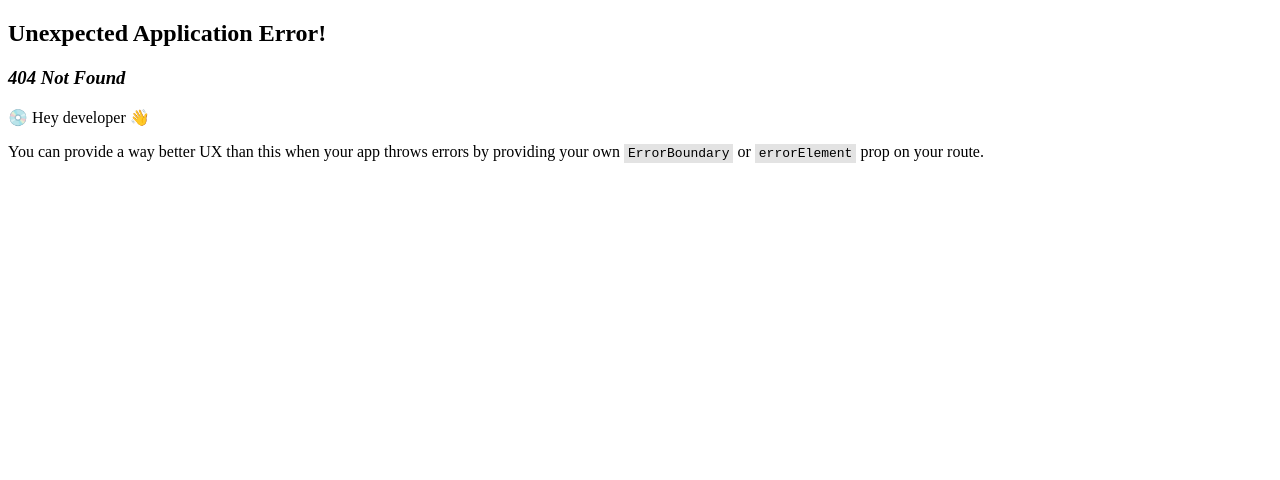
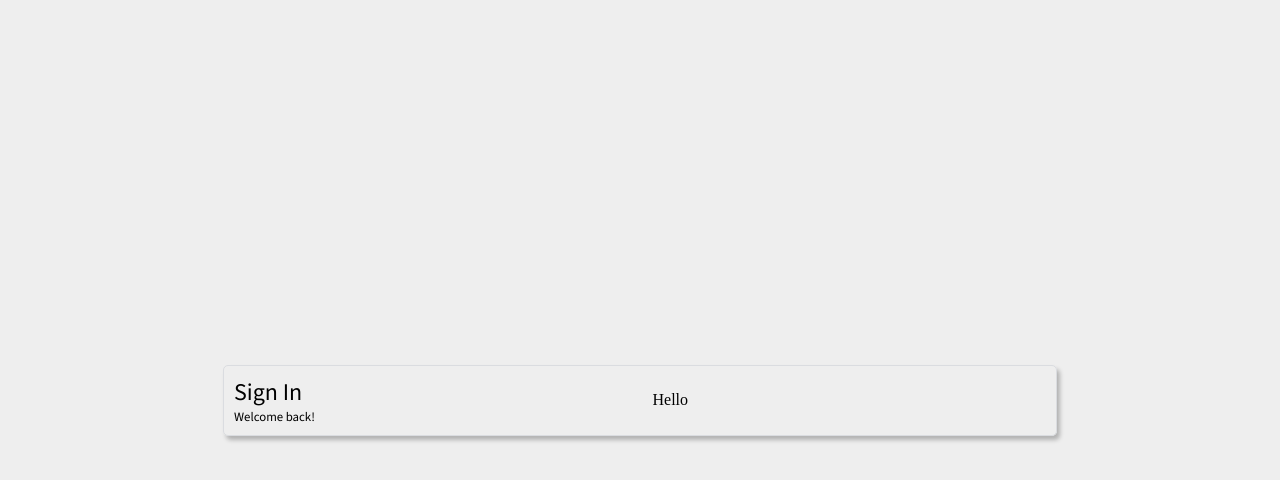
Before and after one commit to ENTL210/PlanUp, a React (Vite) app: page /signin in a window 1280 px wide. Before the commit this address had no page. Shown: the top 480 px of the page. Built offline with nearby package versions, Linux system fonts and the light colour scheme.

Commit message:
Working on the SignIn page

```diff
--- a/index.html
+++ b/index.html
@@ -9,7 +9,12 @@
   <link rel="preconnect" href="https://fonts.gstatic.com" crossorigin>
   <link href="https://fonts.googleapis.com/css2?family=Source+Sans+3:ital,wght@0,200..900;1,200..900&display=swap"
     rel="stylesheet">
-  <title>Vite + React</title>
+  <style>
+    body {
+      margin: 0;
+    }
+  </style>
+  <title>PlanUp</title>
 </head>
 
 <body>
--- a/src/App.jsx
+++ b/src/App.jsx
@@ -2,7 +2,6 @@ import { useState } from 'react'
 
 
 function App() {
-  const [count, setCount] = useState(0)
 
   return (
     <>
--- a/src/Authentication.jsx
+++ /dev/null
@@ -1,45 +0,0 @@
-import styled from "styled-components";
-import {motion} from "framer-motion";
-
-function Authentication() {
-    const Container = styled.div`
-    display: flex;
-    flex-direction: column;
-    align-items: center;
-    justify-content: space-evenly;
-    `
-
-    const Header = styled.div`
-    font-family: 'Source Sans 3', sans-serif;
-    font-weight: 700;
-    font-size: 2rem;
-    width: 100%;
-    `
-
-    const AuthContainer = styled.div`
-    width: 50%;
-    height: 50%;
-    max-width: 1100px;
-    max-height: 800px;
-    display: flex;
-    flex-direction: column;
-    align-items: center;
-    border: solid #DADCe0 1px;
-    box-shadow: 3px 4px 4px rgba(0,0,0, 0.25);
-    `
-
-
-
-    return (
-        <>
-         <Container>
-            <Header>PlanUp</Header>
-            <AuthContainer>
-                Signup
-            </AuthContainer>
-         </Container>
-        </>
-    )
-}
-
-export default Authentication
--- /dev/null
+++ b/src/SignIn.jsx
@@ -0,0 +1,30 @@
+import styled from "styled-components";
+import { motion } from "framer-motion";
+import {
+    PageContainer,
+    AuthContainer,
+    SignInContainer,
+    Description,
+    Text,
+    SmallText
+} from "./styles"
+
+function SignIn() {
+
+
+    return (
+        <PageContainer>
+            <AuthContainer>
+                <Description>
+                    <Text>Sign In</Text>
+                    <SmallText>Welcome back!</SmallText>
+                </Description>
+                <SignInContainer>
+                    Hello
+                </SignInContainer>
+            </AuthContainer>
+        </PageContainer>
+    )
+}
+
+export default SignIn
--- /dev/null
+++ b/src/components/Fieldbox/Fieldbox.jsx
@@ -0,0 +1 @@
+import React from "react";
--- a/src/main.jsx
+++ b/src/main.jsx
@@ -1,7 +1,7 @@
 import React from 'react'
 import ReactDOM from 'react-dom/client'
 import App from './App.jsx'
-import Authentication from './Authentication.jsx'
+import SignIn from './SignIn.jsx'
 import {
   createBrowserRouter,
   RouterProvider,
@@ -19,9 +19,9 @@ const router = createBrowserRouter([
     ),
   },
   {
-    path: "/auth",
+    path: "/signin",
     element: (
-      <Authentication/>
+      <SignIn/>
     )
   },
   {
--- /dev/null
+++ b/src/styles.js
@@ -0,0 +1,59 @@
+import styled from "styled-components";
+import {motion} from "framer-motion";
+
+const PageContainer = styled.div`
+display: flex;
+align-items: center;
+justify-content: center;
+background-color: #eeeeee;
+min-height: 100vh;
+`
+
+const AuthContainer = styled.div`
+width: 65%;
+height: 50%;
+max-width: 1000px;
+max-height: 800px;
+display: flex;
+align-items: center;
+gap: 5px;
+border: solid #DADCe0 1px;
+box-shadow: 3px 4px 4px rgba(0,0,0, 0.25);
+border-radius: 5px;
+`
+
+const SignInContainer = styled.div`
+display: flex;
+flex-direction: column;
+width: 50%;
+justify-content: flex-end;
+`
+
+const Description = styled.div`
+display: flex;
+flex-direction: column;
+width: 50%;
+padding: 10px
+`
+
+const Text = styled.a`
+    font-family: 'Source Sans 3', sans-serif;
+    font-weight: 500;
+    font-size: 1.5rem;
+`
+
+const SmallText = styled.a`
+    font-family: 'Source Sans 3', sans-serif;
+    font-weight: 500;
+    font-size: 0.8rem
+`
+
+export {
+    PageContainer,
+    AuthContainer,
+    SignInContainer,
+    Description,
+    Text,
+    SmallText,
+
+}
```
Also changed, not shown: src/components/Fieldbox/Style.js (added).
